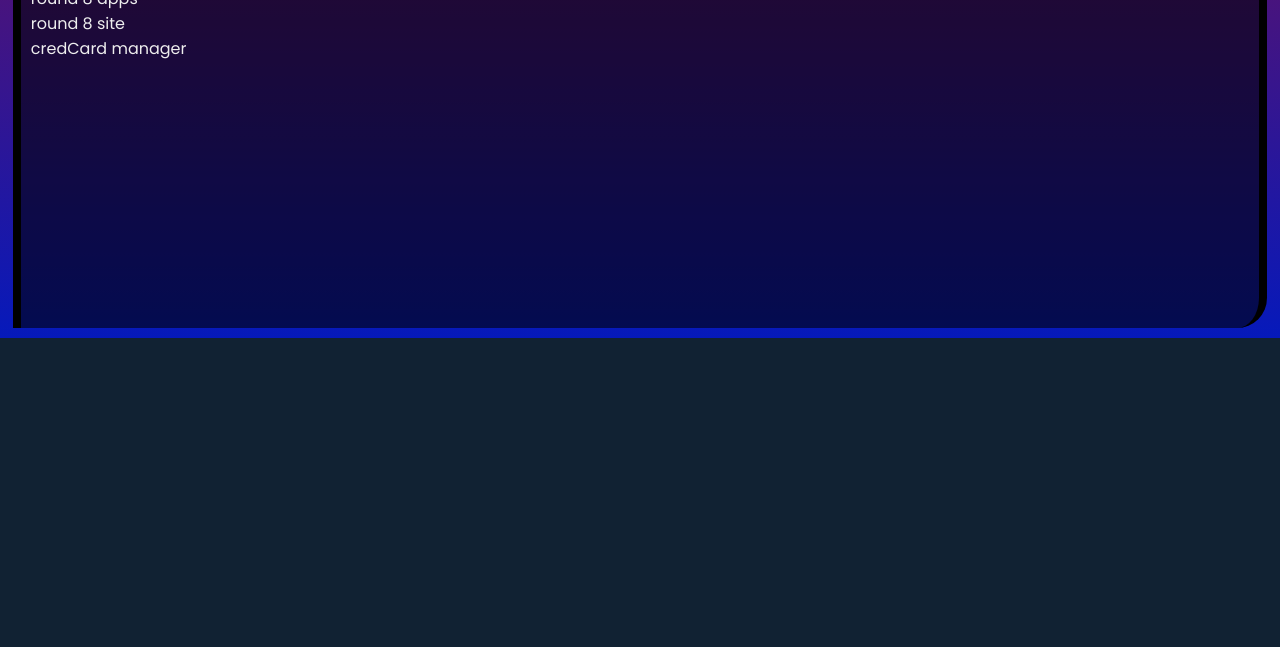
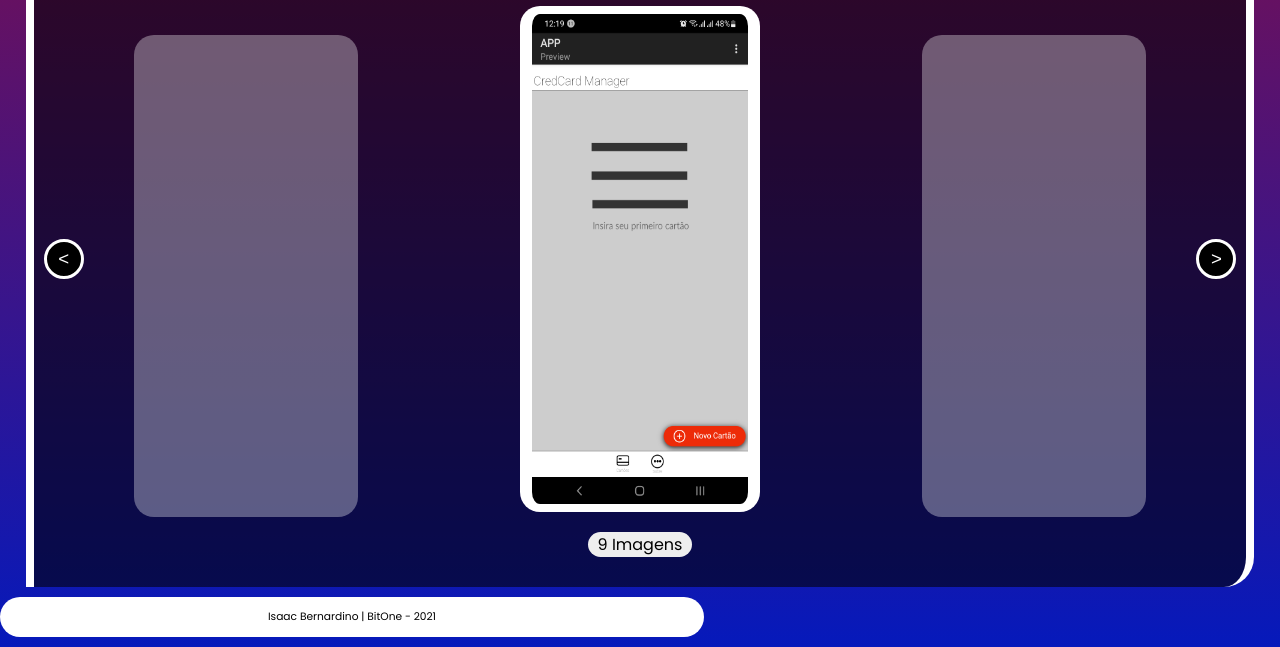
Before and after one commit to IsaacBernardino/Portfolio, a website: page index.html in a window 1280 px wide. Shown: the part 616-1263 px from the top of the page. Before the commit the page ends 954 px from the top, so only its background shows below. Drawn offline with Linux system fonts and the light colour scheme.

Commit message:
REV 1.3110 | Primeira versão finalizada

```diff
--- a/index.html
+++ b/index.html
@@ -32,19 +32,32 @@
 
     <div class="sobre">
       <h1>Sobre mim</h1>
-      Lorem ipsum dolor sit amet consectetur, adipisicing elit. In iste
-      commodi et ad explicabo quae quaerat odit ipsum libero doloribus tenetur praesentium corrupti
-      aliquid repudiandae quisquam necessitatibus inventore eligendi sequi.
+      <p>Estudante no desenvolvimento WEB Front-End, utilizo o melhor do mundo WEB para construir seu site com elegância e muita tecnologia: </p>
+      <code class="flex-center">  HTML5 CSS3 JavaScript </code>
+
     </div>
 
-    <div class="projetos">
+    <div class="projetos flex-center">
       <h1>Alguns projetos</h1>
-      <div class="projeto"> round 8 apps</div>
-      <div class="projeto"> round 8 site</div>
-      <div class="projeto"> credCard manager</div>
+      <div class="visualizador-projetos flex-center">
+
+        <img class="projeto" />
+
+          <div class="control-buttons flex-center">
+            <button id="prev"><</button>
+            <button id="next">></button>
+          </div>
+      </div>
+      <div id="counter"></div>
     </div>
+
+    <footer class="flex-center">
+      Isaac Bernardino | BitOne - 2021
+    </footer>
 
   </div>
 
+  <script src="./resources/scripts/main.js"></script>
+
 </body>
 </html>
--- a/resources/scripts/main.js
+++ b/resources/scripts/main.js
@@ -0,0 +1,63 @@
+// Elementos do html
+
+// slider
+const projetoEl = document.querySelector('.projeto');
+
+const counterEl =  document.querySelector('#counter');
+
+// botoes
+const nextButtonEl = document.querySelector('#next');
+const prevButtonEl = document.querySelector('#prev');
+
+let imageIndex = 0;
+
+const imagens = [
+    'resources/images/screenshots/manager.jpg',
+    'resources/images/screenshots/manager2.jpg',
+    'resources/images/screenshots/manager3.jpg',
+
+    'resources/images/screenshots/stopwatch.jpg',
+    'resources/images/screenshots/stopwatch1.jpg',
+    'resources/images/screenshots/stopwatch2.jpg',
+
+    'resources/images/screenshots/todo.jpg',
+    'resources/images/screenshots/todo2.jpg',
+    'resources/images/screenshots/todo3.jpg'
+]
+
+nextButtonEl.addEventListener('click', nextImage);
+prevButtonEl.addEventListener('click', prevImage);
+
+function updateSlider (){
+  requestAnimationFrame(updateSlider);
+
+  projetoEl.src = imagens[imageIndex];
+}
+
+function nextImage (){
+  if(imageIndex < imagens.length - 1){
+    imageIndex++;
+  }
+}
+
+function prevImage(){
+  if(imageIndex > 0){
+    imageIndex--;
+  }
+}
+
+updateSlider()
+counterEl.innerHTML = `${imagens.length} Imagens`;
+// botoes de contato
+document.querySelector('#goto-git').addEventListener('click',() => {
+  window.open('https://github.com/IsaacBernardino');
+});
+
+
+document.querySelector('#goto-linke').addEventListener('click',() => {
+  window.open('https://www.linkedin.com/in/isaac-bernardino-24884a121/');
+});
+
+document.querySelector('#goto-fb').addEventListener('click',() => {
+  window.open('https://www.facebook.com/isaacbernadino7');
+});
--- a/resources/styles/main.css
+++ b/resources/styles/main.css
@@ -15,6 +15,8 @@ body {
 
   font-family: Poppins, Arial, Helvetica, sans-serif;
   color: #eee;
+
+  overflow-x: hidden;
 }
 
 /* Classes */
@@ -33,9 +35,24 @@ body {
   flex-direction: column;
 }
 
+footer {
+  width: 55%;
+  height: 40px;
+
+  padding: 2px 10px;
+  margin: 0 5px 10px 0;
+
+  color: #000;
+  font-size: 8pt;
+
+  background-color: #fff;
+
+  border-radius: 40px;
+}
+
 /* HEADER */
 header {
-  background-color: #222222de;
+  background-color: #000000aa;
   min-height: 20vh;
 
   display: flex;
@@ -160,7 +177,7 @@ header {
   position: relative;
   background-color: #00000090;
 
-  padding: 10px;
+  padding: 10px 5px;
   width: 90%;
 
   border-radius: 10px 0 0 10px;
@@ -169,19 +186,104 @@ header {
   align-self: flex-end;
 }
 
-
 .projetos {
+  flex-direction: column;
   position: relative;
   background-color: #00000090;
 
-  padding: 10px;
+  padding: 5px 10px 30px 10px;
   margin: 10px 0;
-  width: 98%;
+  width: 96%;
   min-height: 400px;
 
   align-self: center;
 
   border-radius: 30px 0 30px 0;
-  border-left: 8px solid black;
-  border-right: 8px solid black;
+  border-left: 8px solid white;
+  border-right: 8px solid white;
+} .projetos h1 {
+  margin: 10px 0 25px 0;
 }
+
+.projeto {
+  position: relative;
+  align-self: center;
+  width: 240px;
+  height: 506px;
+  padding: 8px 12px;
+  border-radius: 20px;
+  background-color: white;
+}
+
+/* Slider */
+
+.visualizador-projetos {
+  position: relative;
+  width: 100%;
+  z-index: 2;
+}
+
+#counter {
+  background-color: #eee;
+  color: #000;
+
+  padding:0 10px;
+
+  border-radius: 75px;
+  margin: 20px 0 0 0;
+}
+
+.visualizador-projetos::after {
+  content: '';
+  position: absolute;
+  left: 90px;
+  bottom: -5px;
+
+  width: 200px;
+  height: 466px;
+  padding: 8px 12px;
+
+  border-radius: 20px;
+
+  background-color: #ffffff55;
+  z-index: -1;
+}
+
+.visualizador-projetos::before {
+  content: '';
+  position: absolute;
+  right: 90px;
+  bottom: -5px;
+
+  width: 200px;
+  height: 466px;
+  padding: 8px 12px;
+  border-radius: 20px;
+  background-color: #ffffff55;
+}
+
+.control-buttons {
+  position: absolute;
+  justify-content: space-between;
+
+  width: 100%;
+  height: 50px;
+} .control-buttons button {
+  width: 40px;
+  height: 40px;
+
+  background-color: #000;
+
+  color: #fff;
+  font-weight: 100;
+  font-size: 14pt;
+
+  border: 3px solid white;
+  border-radius: 50%;
+  cursor: pointer;
+  transition: 0.15s ease-in-out;
+
+}.social_button:hover{
+  border: 3px solid white;
+  padding: 1px;
+}
```
Also changed, not shown: resources/images/screenshots/manager.jpg (added), resources/images/screenshots/manager2.jpg (added), resources/images/screenshots/manager3.jpg (added), resources/images/screenshots/stopwatch.jpg (added), resources/images/screenshots/stopwatch1.jpg (added), resources/images/screenshots/stopwatch2.jpg (added), resources/images/screenshots/todo.jpg (added), resources/images/screenshots/todo2.jpg (added), resources/images/screenshots/todo3.jpg (added).
